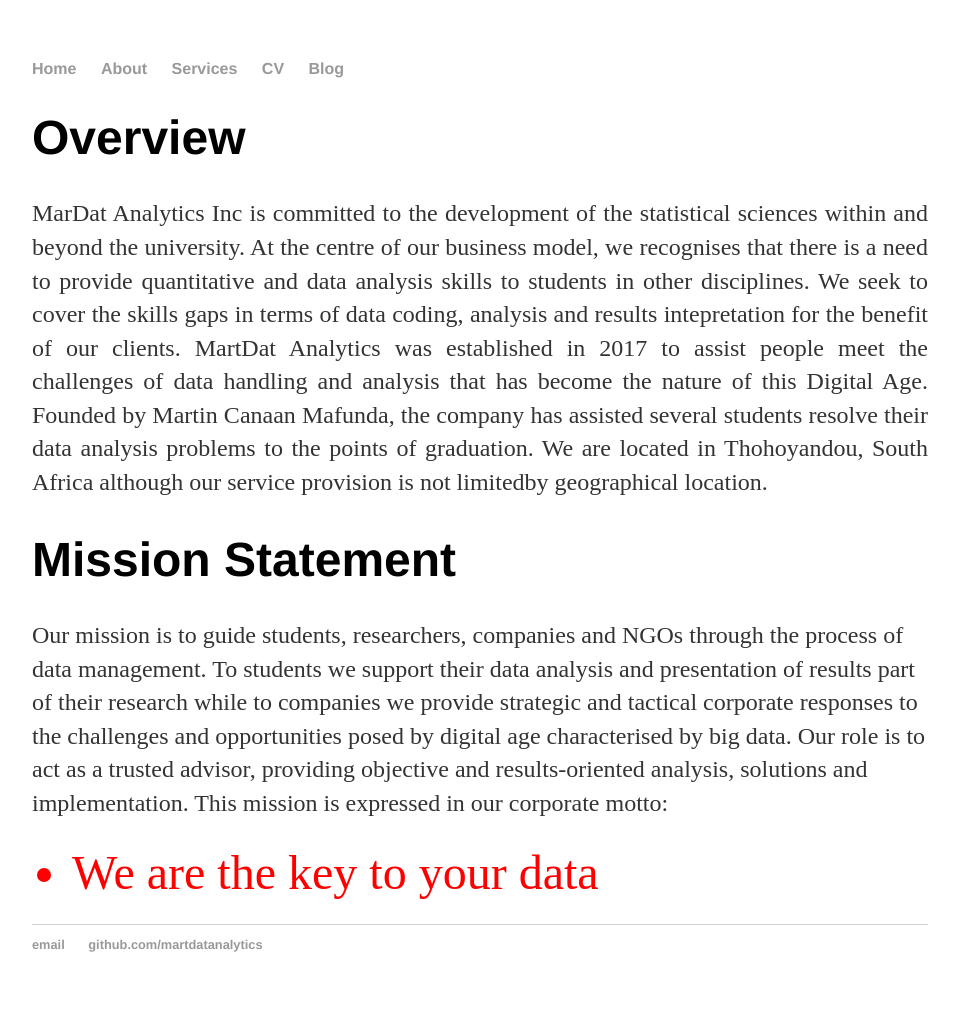
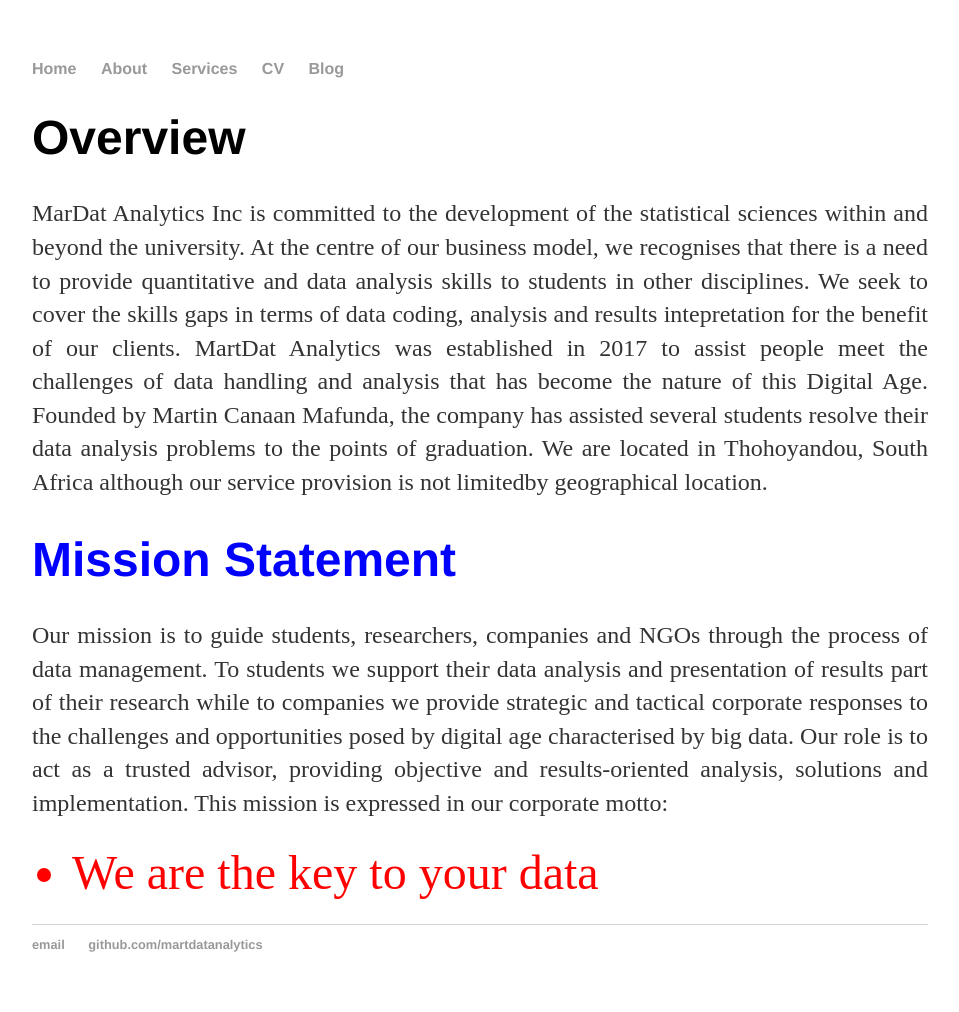
Before and after one commit to martdatanalytics/martdatanalytics.github.io, a Jekyll site: the page built from about/index.html, in a window 1280 px wide. Shown: the whole page, without its empty margins (160-1119 px from the left). Built offline with Jekyll 4.4.1, drawn with Linux system fonts in a browser that asks for light colours.

Commit message:
Update index.html

```diff
--- a/about/index.html
+++ b/about/index.html
@@ -14,8 +14,8 @@ title: Details
 	data analysis problems to the points of graduation.
 
 	We are located in Thohoyandou, South Africa although our service provision is not limitedby geographical location.</p>
-	<h1>Mission Statement</h1>
-	<p> Our mission is to guide students, researchers, companies and NGOs through the process of data management. To students
+	<h1 style="color:blue;">Mission Statement</h1>
+	<p style="text-align:justify;"> Our mission is to guide students, researchers, companies and NGOs through the process of data management. To students
 	we support their data analysis and presentation of results part of their research while to companies we provide strategic
 	and tactical corporate responses to the challenges and opportunities posed by digital age characterised by big data. Our
 	role is to act as a trusted advisor, providing objective and results-oriented analysis, solutions and implementation. This
```
